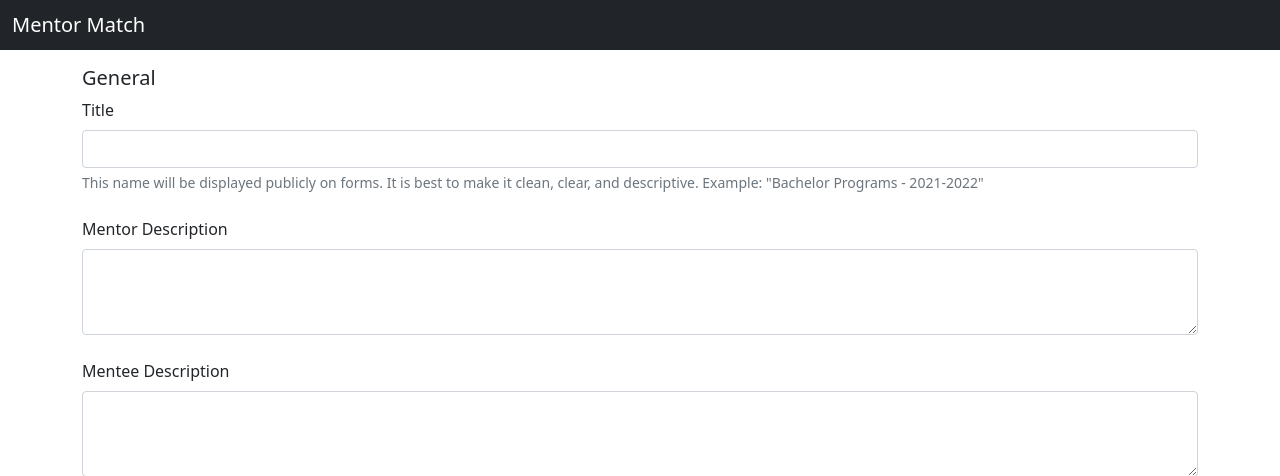
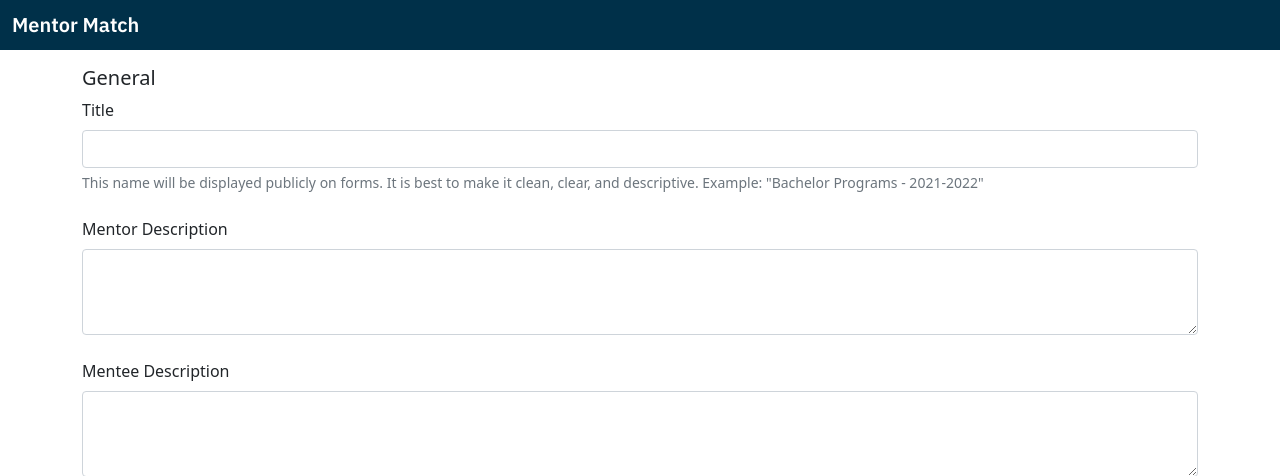
Before and after one commit to parkersiddall/mentor_match, a PHP site: page /includes/views/add_new.php in a window 1280 px wide. Shown: the top 476 px of the page. Run offline with PHP 8.4, Linux system fonts and the light colour scheme; some libraries are stand-ins or nearby versions.

Commit message:
Adding custom css to navbar component

```diff
--- a/includes/components/head_content.php
+++ b/includes/components/head_content.php
@@ -4,6 +4,13 @@
 <meta http-equiv="X-UA-Compatible" content="ie=edge">
 <link href="https://cdn.jsdelivr.net/npm/bootstrap@5.0.2/dist/css/bootstrap.min.css" rel="stylesheet" integrity="sha384-EVSTQN3/azprG1Anm3QDgpJLIm9Nao0Yz1ztcQTwFspd3yD65VohhpuuCOmLASjC" crossorigin="anonymous">
 <link rel="stylesheet" href="https://cdn.jsdelivr.net/npm/bootstrap-icons@1.3.0/font/bootstrap-icons.css">
+<link rel="stylesheet" href="/assets/css/navbar.css">
+
+<!-- fonts -->
+<link rel="preconnect" href="https://fonts.googleapis.com">
+<link rel="preconnect" href="https://fonts.gstatic.com" crossorigin>
+<link href="https://fonts.googleapis.com/css2?family=IBM+Plex+Sans:wght@600&display=swap" rel="stylesheet">
+
 <script src="https://cdn.jsdelivr.net/npm/bootstrap@5.0.2/dist/js/bootstrap.bundle.min.js" integrity="sha384-MrcW6ZMFYlzcLA8Nl+NtUVF0sA7MsXsP1UyJoMp4YLEuNSfAP+JcXn/tWtIaxVXM" crossorigin="anonymous"></script>
 <script
     src="https://code.jquery.com/jquery-3.6.0.js"
--- a/includes/components/navbar.php
+++ b/includes/components/navbar.php
@@ -1,4 +1,4 @@
-<nav class="navbar navbar-dark bg-dark">
+<nav class="navbar navbar-dark bg-dark custom-nav">
     <div class="container-fluid">
         <span class="navbar-brand mb-0 h1"><a href="/" style="text-decoration: none; color: white">Mentor Match</a></span>
         <?php
```
Also changed, not shown: public/assets/css/navbar.css (added).
